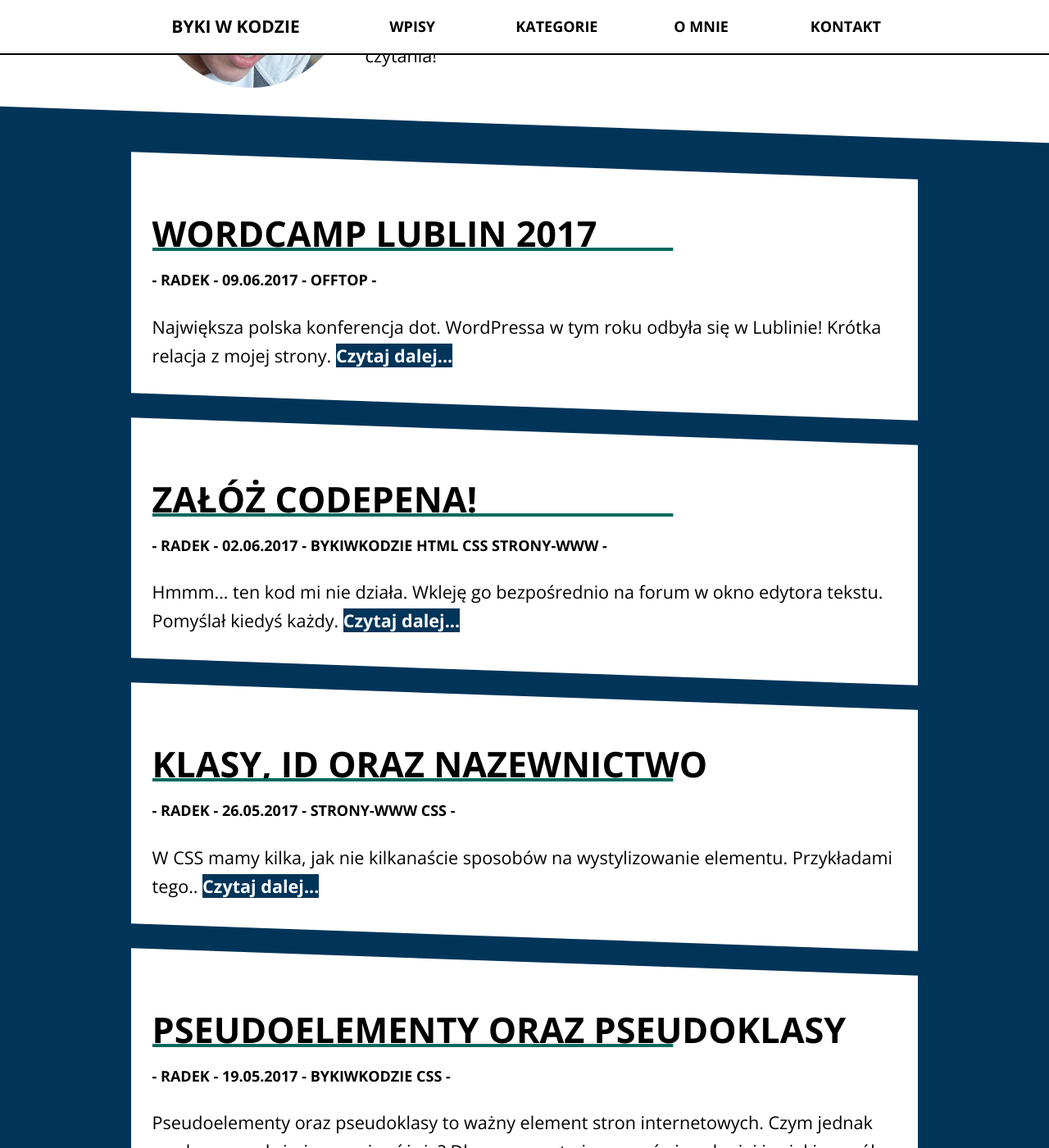
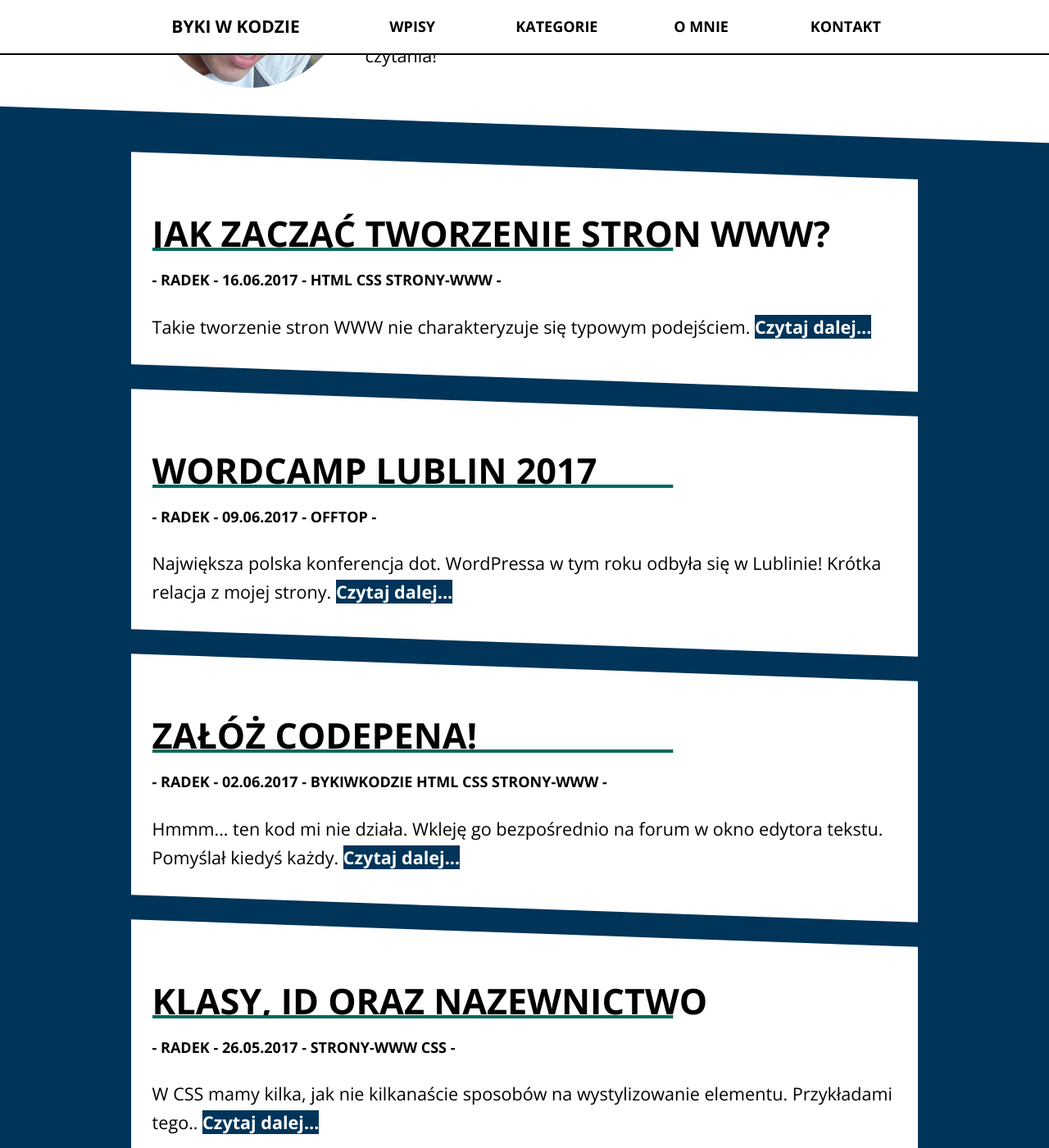
Before and after one commit to radek024/blog, a Jekyll site: the page built from index.html, in a window 1280 px wide and 1400 px high, scrolled down 228 px. Shown: the whole window at 82% size. Built offline with Jekyll 4.4.1, drawn with Linux system fonts in a browser that asks for light colours; some of the changed lines change nothing that is shown.

Commit message:
new post

```diff
--- /dev/null
+++ b/_posts/2017-06-16-jak-zaczac-tworzenie-stron.md
@@ -0,0 +1,52 @@
+---
+layout: post
+title: Jak zacząć tworzenie stron WWW?
+author: Radek
+categories: html css strony-www
+excerpt: Takie tworzenie stron WWW nie charakteryzuje się typowym podejściem.
+comments: true
+img-thumb: 2017-06-16.png
+---
+
+Pytania oraz tematy związane z pierwszymi krokami w tworzeniu stron internetowych to temat rzeka. Zawsze są podzielone stanowiska co do tego, jak to należy zrobić; jedni każą natychmiast brać się za projekty, drudzy za poczytanie czegoś, trzeci doradzają uczestnictwo w bootcampie. Jako że jakiś czas temu miałem dużo pracy z dokumentami tekstowymi, zauważyłem pewną prawidłowość: owe **dokumenty to nic innego jak strony internetowe**.
+
+Czy tak nie jest? Strony WWW to po prostu plik odtwarzany przez przeglądarkę wraz z odpowiednim formatowaniem. Wystarczy spojrzeć na #bykiwkodzie. Jest to rozwiązanie korzystające ze statycznych plików - wpisy powstają tutaj jako pliki tekstowe korzystające z Markdown. Udogodnienia jakie oferuje Jekyll pozwalają na odpowiednie ich wystylizowanie i dostarczenie w ciekawszej formie dla odbiorcy.
+
+**Dlatego też uważam, że przed właściwym podejściem do kodowania stron WWW powinno uczyć się odpowiedniego formatowania dokumentów.**
+
+We wcześniej wspomnianej pracy nad plikami wykorzystałem Google Docs. Jest to narzędzie oferowane za darmo przez Google, dodatkowo pliki utworzone w tym edytorze są utrzymywane za darmo na serwerach firmy. To naprawdę kawał dobrej aplikacji która (moim zdaniem) przegoniła MS Office Word. W pracy nad natrafiłem na pewne schematy; duża część materiały wymagała monotonnych działań, to jest formatowania tekstu. Musiałem nadać danej sekcji dokumentu nagłówki, następnie dodać krótki opis, ładnie go pokolorować, dodać listę linków oraz wkleić kilka przezabawnych obrazków - i tak kilka razy. W pewnym momencie okazało się, że ilość materiału jest całkiem spora i aby ułatwić sobie nawigowanie po pliku włączyłem sobie **Konspekt** (*Narzędzia > Konspekt dokumentu*), który zdecydowanie skrócił mój czas poruszania się po pliku.
+
+### Outline
+
+W pewnej chwili zauważyłem swego rodzaju prawidłowość; po nadaniu nagłówków dla materiałów **Konspekt niczym się nie różnił od outline'u, który znamy ze stron internetowych**. Dzięki odpowieniu podziałowi dokumentu byłem w stanie dotrzeć do interesującej części strony - tak samo powinno być z outlinem - podobnie jak w stronach każda jej część powinna być w jakiś sposób opisania, dzięki czemu jest nam zdecydowanie łatwiej poruszać się po witrynie. Dzięki zastosowaniu nagłówka w tym momencie sygnalizuję odbiorcy, że w tym miejscu skupiam się na omówieniu pewnej treści.
+
+### Semantyka dokumentu
+
+Dzięki odpowiedniemu zatytułowaniu dokumentu Konspekt działał prawidłowo. Jaki ma to związek z semantyką? Otóż: dokumenty nie są tak rozbudowane jak strony WWW. Nie posiadamy identycznej możliwości nadawania charakteru danej treści, ale są narzędzia które możemy wykorzystać: nagłówki to najważniejsza ich część. Są pogrubienia, kursywa, lista punktowana i numerowana oraz wiele innych. Dzięki nim możemy nadać naszego tekstowi charakter - ale nie stanowią one wartości *stricte* semantycznej. Dodatkowo nie mamy możliwości zaplanowania tego, co i gdzie może się znaleźć. Udogodnienia te mają za zadanie **zwrócić uwagę czytelnika**.
+Na tym etapie dokument nie różni się za wiele od strony internetowej. I w sumie dobrze sformatowany dokument może stać się dobrze zaprojektowanym plikiem HTML. Mimo to, chcąc nie chcąc czarno-biały schemat jest nudny i często zależy nam na wysokiej atrakcyjności produktu. W grę wchodzi **estetyka dokumentu**.
+
+### Estetyka dokumentu
+
+**Hulaj dusza, piekła nie ma.** Taki właśnie komunikat mógłby się pojawiać przed użyciem Comic Sans w dokumencie. Przy poprawianiu dokumentu pod względami stylistycznymi w sumie nie mamy ograniczeń; możemy zmieniać kolor tła, tekstu, wielkość czcionki, jego wyjustowanie, wcięcia i setki innych atrybutów. To właśnie ten krok przybliża nas zdecydowanie do stron. Podczas gdy zmiana koloru, rodziny oraz wielkości czcionki to jedno z pierwszych zastosowań CSSa w naszych witrynach, tak w dokumencie to walka o utrzymanie czytającego.
+
+**Czym jest zatem np.: pogrubienie danego tekstu w dokumencie?** Jest to zabieg stylistyczny czy też semantyczny? W stronach użycie pogrubienia może być wykonane na kilka sposobów:
+- za pomocą znacznika `b`,
+- za pomocą znacznika `strong`,
+- za pomocą atrybutu `font-weight` w CSS.
+W dokumencie pogrubienie traktowałbym jako użycie atrybutu `font-weight`, wszak zmieniamy tylko kontur liter. Z drugiej strony pogrubienie nie jest używane ot tak o - często podkreśla ono coś, co autor pragnie przekazać ponad inne treści. Dobrze widoczna jest tutaj niedoskonałość dokumentów. Są one nieco płytsze od stron WWW, przez co łatwiej jest nauczyć się odpowiednio tworzyć dokumenty aniżeli witryny.
+Jeżeli zależy nam na odbiorcy, chcemy aby tekst czytało się lekko oraz szybko. Z tego powodu dobór odpowiednich komponentów jest bardzo ważny; przy stronach nie jest inaczej. Dochodzi kwestia *responsive web design* - czyli konieczność myślenia dobrego prezentowania treści w różnych rozdzielczościach oraz ułożenie dokumentu, gdzie w plikach tekstowych często wykorzystujemy nic innego jak... **tabele**. I w sumie tabele jako możliwość ułożenia elementów to nic złego w pliku tekstowym (osobiście nie mam nic przeciwko temu), tak przy stronach jest to stanowczo zła praktyka, ponieważ łamie zasady semantyki. W plikach tekstowych często spotykam się z tabelami jako szansą na ciekawsze zaprojektowanie dokumentu - stąd interpretacja tabeli pod względem estetycznym.
+
+### Źle sformatowany dokument
+
+Ile razy otrzymujemy plik `.doc`, który nie zawiera tekstu tylko np.: wklejone screenshoty zawierające treść? Osobiście spotykałem się z taką praktyką kilkanaście razy. Jest to rzecz jasna bardzo niewygodne. Często nie używa się listy, która jest zastępowana poprzez umieszczanie treści czy też odnośników pod sobą za pomocą klawisza `enter`. Nieczytelna ze względów zaprojektowania oraz rozmiaru czcionka jest również często problematyczna. Czy ktoś kiedykolwiek słyszał o stosowaniu nagłówków treści w dokumencie?
+Jak widać, nie tylko strony internetowe borykają się z problemami związanymi z odpowiednim wykorzystaniem odpowiednich narzędzi. Są to kwestie które należy krytykować i poprawiać, ponieważ dzięki temu jesteśmy w stanie poprawić czytelność dokumentów. Tym samym możemy poprawić czytelność stron internetowych; na przykład nie zależy nam na jaskrawym kolorze czcionki na jasnym tle. Co więcej: błędy zarówno na stronach jak i dokumentach często są bardzo podobne (przykładem czego może być nieśmiertelny `br` jako sposób przedstawiania listy czegośtam stronie).
+
+### Kompromis pomiędzy stronami a dokumentem - `Markdown`
+
+**Markdown** to najprościej ujmując zbiór zasad stylizowania tekstu, który można przekształcić na stronę WWW lub zwyczajny dokument. Można tutaj się odnieść do m. in. BB Code, który kiedyś królował na forach internetowych. Tekst umieszczano w różnego rodzaju tagach, przez co był formatowany. W Markdown jest podobnie; poprzez odpowiednie użycie znaków możemy pisać *kursywą* lub **pogrubieniem**. Jekyll (a za tym idzie #bykiwkodzie) wykorzystuje Markdown do tworzenia treści na stronach o niego opartych, zatem wpis ten jest napisany za pomocą Markdown, co można zobaczyć w [kodzie źródłowym bloga](https://github.com/radek024/blog/tree/master/_posts).
+
+Dlaczego jest kompromisem? To całkiem jasne: plik `.md` może stanowić część strony, jak i niezależny dokument. Wystarczy go przekonwertować i otrzymujemy treść jaką potrzebujemy. Poza tym bardzo dobrze obrazuje podobieństwo plików tekstowych do strony, ponieważ w obu przypadkach stosujemy bardzo podobne rozwiązania. Markdown sam w sobie jest ciekawy i warto go poznać chociażby dla własnej wygody, szczególnie jeżeli dużo piszemy. Nie wymaga on używania myszy, ponieważ całość formatowania wykonujemy za pomocą ciągu znaków, co pozwala na sprawniejsze tworzenie artykułów czy wpisów.
+
+### Podsumowanie
+
+Zanim zaczniemy brać pierwsze projekty stron internetowych może warto otworzyć sobie dokument tekstowy z jakąś treścią? Może warto cofnąć się o generację do tyłu i raz na jakiś czas kupić gazetę, aby zobaczyć w jaki sposób gazety, a następnie artykuły są podzielone na części poprzez prawidłowe użycie nagłówków? Solidna praca przy formatowaniu dokumentu z pewnością pozwoli przygotować się do pisania strony WWW.
--- a/css/style.css
+++ b/css/style.css
@@ -18,6 +18,10 @@ main{
 a:focus, a:hover{
   box-sizing: border-box;
   outline: 2px solid #FFA726;
+}
+
+a.nav-link:active {
+    background-color: #FFA726;
 }
 
 body:not(.main-page) .content a{
@@ -267,6 +271,7 @@ blockquote::after{
 
 .post h3{
   font-size: 1.6em;
+  line-height: 1.4em;
   margin: 0;
   padding-top: 70px;
   text-transform: uppercase;
```
Also changed, not shown: img/post-thumb/2017-06-16.png (added).
